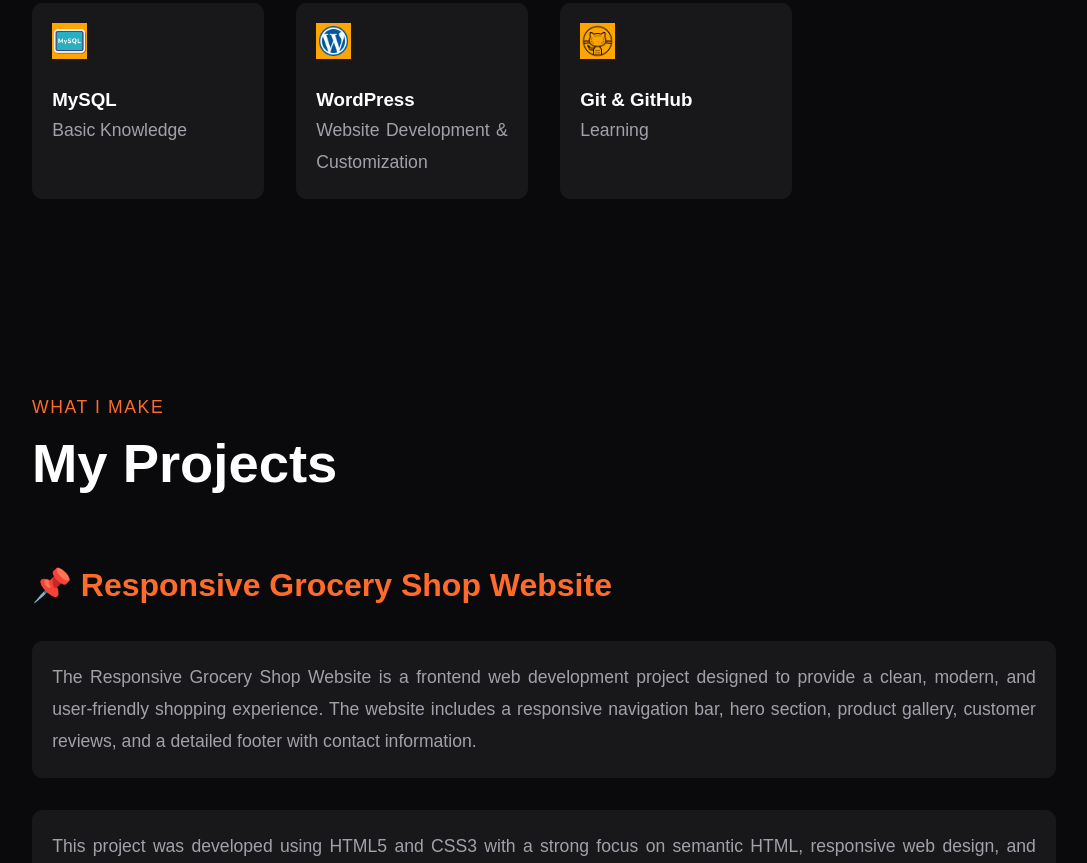
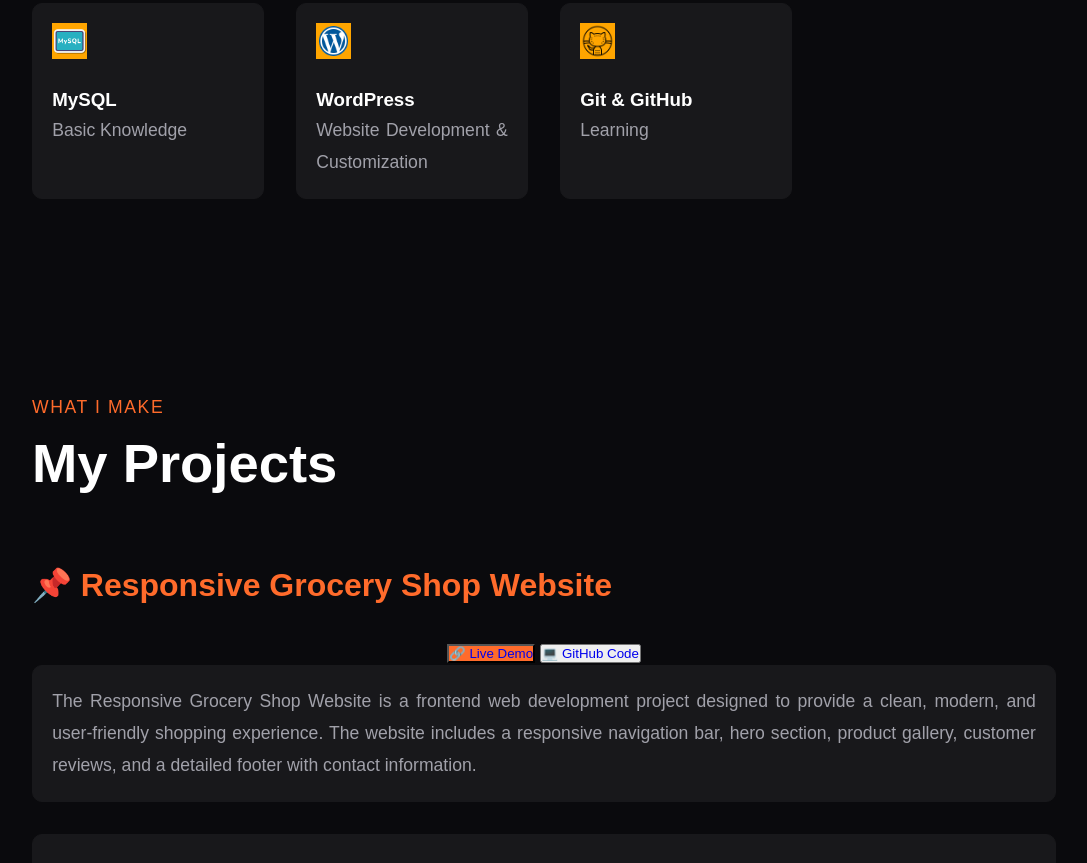
Before and after one commit to ayushjain72/portfolio-website, a plain HTML site: page index.html in a window 1280 px wide. Shown: the part 1302-2165 px from the top of the page, without its empty margins (96-1183 px from the left). Drawn offline with Linux system fonts and the light colour scheme.

Commit message:
Fix HTML formatting issues in index.html

```diff
--- a/index.html
+++ b/index.html
@@ -38,7 +38,8 @@
                      and building projects to improve
                         my skills. I enjoy creating responsive and user-friendly
                          websites.</p>
-                      <button class="back-orange"><a  href="#project">View My Work</a></button><button><a href="#contact">Get In Touch</a></button>
+                      <button class="back-orange"><a  href="#project">View My Work</a></button>
+                      <button><a href="#contact">Get In Touch</a></button>
             </div>
             <div class="hero-section-image">
                 <img src="Ayush_jain.jpeg" alt="Ayush-Jain-Portfolio-Image">
@@ -96,6 +97,8 @@
              <p  class="align-left orange">WHAT I MAKE</p>
             <h1>My Projects</h1>
             <h2>📌&nbsp;Responsive Grocery Shop Website</h2>
+             <button class="back-orange"><a  href="https://ayushjain72.github.io/grocery-shop-website/">🔗 Live Demo</a></button>
+             <button><a href="https://github.com/ayushjain72/grocery-shop-website">💻 GitHub Code</a></button>
             <div class="project-grid">
                 <div class="project-grid-1">
                  <p>The Responsive Grocery Shop Website is a frontend web development
```
